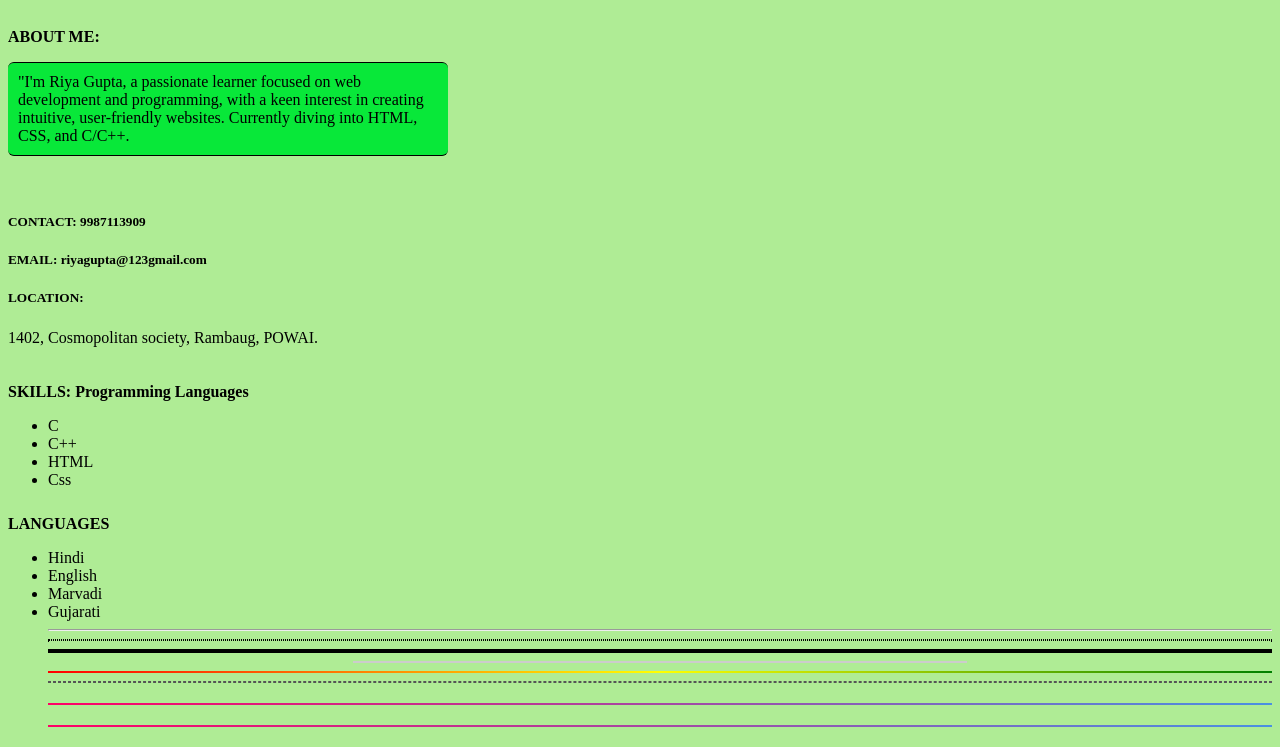
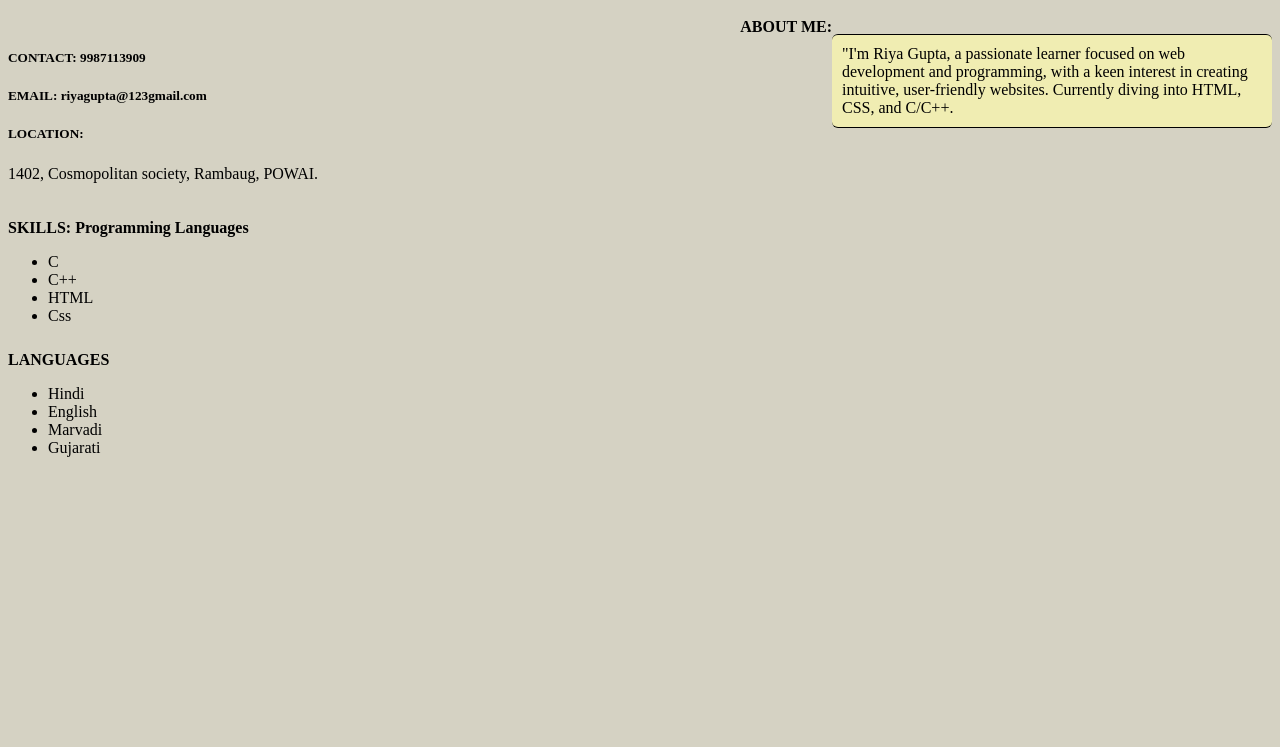
Before and after one commit to riyacoding007/MY-P, a plain HTML site: page index.html in a window 1280 px wide. Shown: the part 84-831 px from the top of the page. After the commit the page ends 800 px from the top, so only its background shows below. Drawn offline with Linux system fonts and the light colour scheme.

Commit message:
updated MY P

```diff
--- a/index.html
+++ b/index.html
@@ -7,7 +7,6 @@
     <link rel="stylesheet" href="style.css">
 </head>
 <body>
-
     <div class="name">
         <h1>RIYA GUPTA</h1>
     </div>
@@ -39,33 +38,6 @@
             <li>English</li>
             <li>Marvadi</li>
             <li>Gujarati</li>
-            <hr>
-            <hr style="border: 1px dotted black;">
-            <hr style="border: 2px solid black;">
-            <hr style="width: 50%; margin: auto;border: 1px solid #ccc;">
-            <hr style="border: none; height: 2px; background: linear-gradient(to right, red, yellow, green);">
-            <hr style="border: 1px dashed #555;">
-            <style>
-                .styled-line {
-                  border: 0;
-                  height: 2px;
-                  background: linear-gradient(to right, #f06, #4a90e2);
-                  margin: 20px 0;
-                }
-              </style>
-
-              <hr class="styled-line">
-              <style>
-                .styled-line {
-                  border: 0;
-                  height: 2px;
-                  background: linear-gradient(to right, #f06, #4a90e2);
-                  margin: 20px 0;
-                }
-              </style>
-
-              <hr class="styled-line">
-
         </ul>
     </div>
 </body>
--- a/style.css
+++ b/style.css
@@ -1,5 +1,5 @@
 *{
-    background-color: rgb(175, 236, 149);
+    background-color: rgb(213, 210, 195);
 }
 .name h1{
     width: 200px;
@@ -9,29 +9,30 @@
     border-radius: 6px;
     background: rgb(240, 237, 178);
 }
-/* h1 {
-    border: 3px solid black;
-    padding: 10px;
-    text-align: center;
-    width: 50%;
-} */
+
  .about-me{
-    padding: 10px 0;
-    left: 0px;
+    padding: 0px 0;
+    float: right;
+ }
+ .about-me b{
+    top: 0;
  }
 .about-me p{
     width: 420px;
     text-align: left;
+    margin: px;
+    float: right;
     padding: 10px;
     border: 1px solid;
     border-radius: 6px;
     border-left: 0;
     border-right: 0;
-    background: rgb(8, 232, 57);
+    background: rgb(240, 237, 178);
 }
 .contact{
     padding: 10px 0px;
 }
-.list{
+.list {
     padding: 10px 0;
+
 }
```
